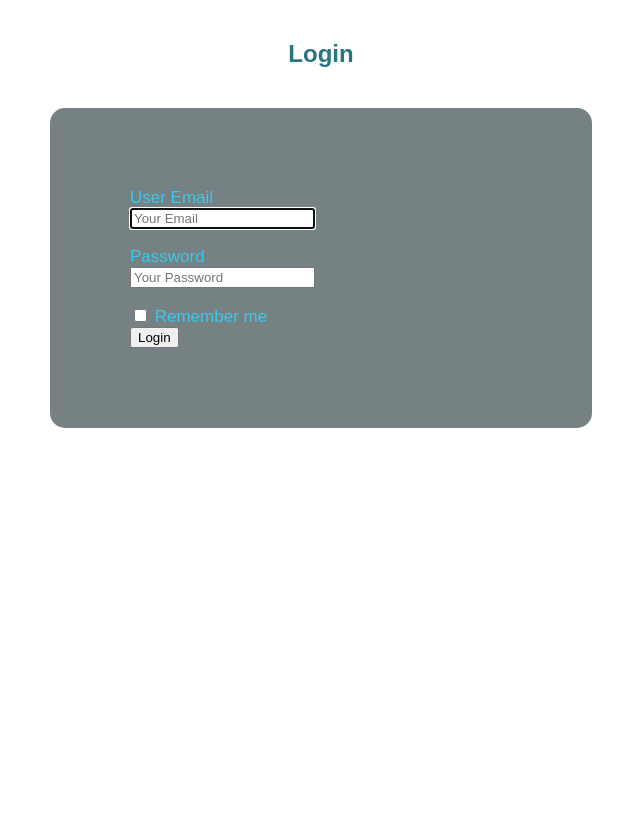
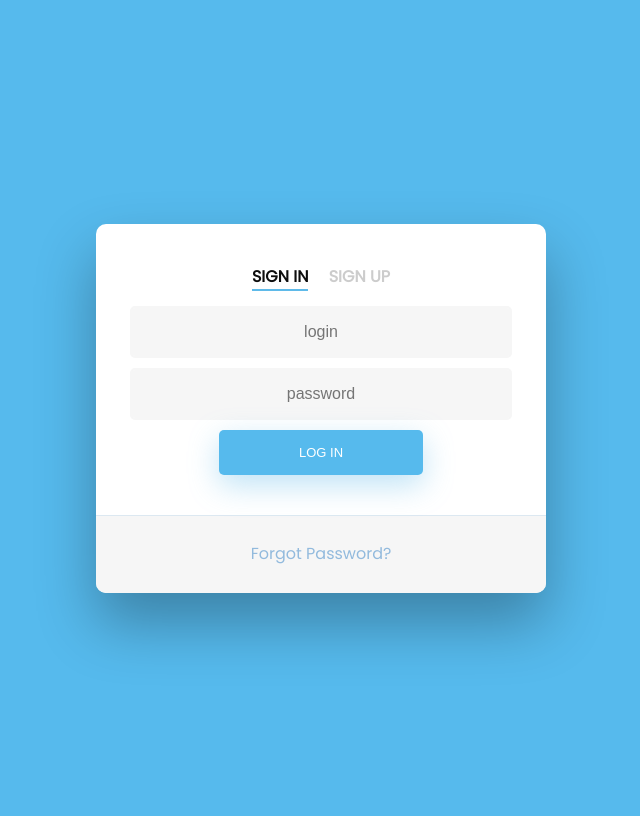
Before and after one commit to Lab-Brat/flask_masque, a Flask app: page /login in a window 1280 px wide. Shown: the whole page, without its empty margins (319-959 px from the left). Before the commit the page ends 428 px from the top, so only its background shows below. Run offline with Flask 2, Linux system fonts and the light colour scheme.

Commit message:
major login screen rewrite

```diff
--- a/static/css/login.css
+++ b/static/css/login.css
@@ -1,62 +1,175 @@
-body
-{
-    margin: 0;
-    padding: 0;
-    font-family: 'Arial';
+@import url('https://fonts.googleapis.com/css?family=Poppins');
+
+/* BASIC */
+html {
+  background-color: #56baed;
 }
 
-.login {
-        width: 382px;
-        overflow: hidden;
-        margin: auto;
-        margin: 20 0 0 450px;
-        padding: 80px;
-        background: #768184;
-        border-radius: 15px ;
+body {
+  font-family: "Poppins", sans-serif;
+  height: 100vh;
+}
+
+a {
+  color: #92badd;
+  display:inline-block;
+  text-decoration: none;
+  font-weight: 400;
 }
 
 h2 {
-    text-align: center;
-    color: #277582;
-    padding: 20px;
+  text-align: center;
+  font-size: 16px;
+  font-weight: 600;
+  text-transform: uppercase;
+  display:inline-block;
+  margin: 40px 8px 10px 8px;
+  color: #cccccc;
 }
 
-label {
-    color: #3ac8eb;
-    font-size: 17px;
+
+/* STRUCTURE */
+.wrapper {
+  display: flex;
+  align-items: center;
+  flex-direction: column;
+  justify-content: center;
+  width: 100%;
+  min-height: 100%;
+  padding: 20px;
 }
 
-#Uname {
-    width: 300px;
-    height: 30px;
-    border: none;
-    border-radius: 3px;
-    padding-left: 8px;
+#formContent {
+  -webkit-border-radius: 10px 10px 10px 10px;
+  border-radius: 10px 10px 10px 10px;
+  background: #fff;
+  padding: 30px;
+  width: 90%;
+  max-width: 450px;
+  position: relative;
+  padding: 0px;
+  -webkit-box-shadow: 0 30px 60px 0 rgba(0,0,0,0.3);
+  box-shadow: 0 30px 60px 0 rgba(0,0,0,0.3);
+  text-align: center;
 }
 
-#Pass {
-    width: 300px;
-    height: 30px;
-    border: none;
-    border-radius: 3px;
-    padding-left: 8px;
+#formFooter {
+  background-color: #f6f6f6;
+  border-top: 1px solid #dce8f1;
+  padding: 25px;
+  text-align: center;
+  -webkit-border-radius: 0 0 10px 10px;
+  border-radius: 0 0 10px 10px;
 }
 
-#log {
-    width: 300px;
-    height: 30px;
-    border: none;
-    border-radius: 17px;
-    padding-left: 7px;
-    color: blue;
+
+/* TABS */
+h2.inactive {
+  color: #cccccc;
 }
 
-span {
-    color: white;
-    font-size: 17px;
+h2.active {
+  color: #0d0d0d;
+  border-bottom: 2px solid #5fbae9;
 }
 
-a {
-    float: right;
-    background-color: grey;
+
+/* FORM TYPOGRAPHY*/
+input[type=button], input[type=submit], input[type=reset]  {
+  background-color: #56baed;
+  border: none;
+  color: white;
+  padding: 15px 80px;
+  text-align: center;
+  text-decoration: none;
+  display: inline-block;
+  text-transform: uppercase;
+  font-size: 13px;
+  -webkit-box-shadow: 0 10px 30px 0 rgba(95,186,233,0.4);
+  box-shadow: 0 10px 30px 0 rgba(95,186,233,0.4);
+  -webkit-border-radius: 5px 5px 5px 5px;
+  border-radius: 5px 5px 5px 5px;
+  margin: 5px 20px 40px 20px;
+  -webkit-transition: all 0.3s ease-in-out;
+  -moz-transition: all 0.3s ease-in-out;
+  -ms-transition: all 0.3s ease-in-out;
+  -o-transition: all 0.3s ease-in-out;
+  transition: all 0.3s ease-in-out;
 }
+
+input[type=button]:hover, input[type=submit]:hover, input[type=reset]:hover  {
+  background-color: #39ace7;
+}
+
+input[type=button]:active, input[type=submit]:active, input[type=reset]:active  {
+  -moz-transform: scale(0.95);
+  -webkit-transform: scale(0.95);
+  -o-transform: scale(0.95);
+  -ms-transform: scale(0.95);
+  transform: scale(0.95);
+}
+
+input[type=text] {
+  background-color: #f6f6f6;
+  border: none;
+  color: #0d0d0d;
+  padding: 15px 32px;
+  text-align: center;
+  text-decoration: none;
+  display: inline-block;
+  font-size: 16px;
+  margin: 5px;
+  width: 85%;
+  border: 2px solid #f6f6f6;
+  -webkit-transition: all 0.5s ease-in-out;
+  -moz-transition: all 0.5s ease-in-out;
+  -ms-transition: all 0.5s ease-in-out;
+  -o-transition: all 0.5s ease-in-out;
+  transition: all 0.5s ease-in-out;
+  -webkit-border-radius: 5px 5px 5px 5px;
+  border-radius: 5px 5px 5px 5px;
+}
+
+input[type=text]:focus {
+  background-color: #fff;
+  border-bottom: 2px solid #5fbae9;
+}
+
+input[type=text]:placeholder {
+  color: #cccccc;
+}
+
+
+/* Simple CSS3 Fade-in Animation */
+.underlineHover:after {
+  display: block;
+  left: 0;
+  bottom: -10px;
+  width: 0;
+  height: 2px;
+  background-color: #56baed;
+  content: "";
+  transition: width 0.2s;
+}
+
+.underlineHover:hover {
+  color: #0d0d0d;
+}
+
+.underlineHover:hover:after{
+  width: 100%;
+}
+
+
+/* OTHERS */
+*:focus {
+    outline: none;
+}
+
+#icon {
+  width:60%;
+}
+
+* {
+  box-sizing: border-box;
+}
--- a/templates/login.html
+++ b/templates/login.html
@@ -9,36 +9,22 @@
 </head>
 
 <body>
-    <h2>Login</h2>
-    <div class="login">
-        {% with messages = get_flashed_messages() %}
-        {% if messages %}
-            <div class="notification is-danger">
-                {{ messages[0] }}
-            </div>
-        {% endif %}
-        {% endwith %}
-        <form method="POST" id="login" action="/login">
-            <section>
-                <label>User Email</label><br>
-                <input type="email" name="email" placeholder="Your Email" autofocus="">
-                <br><br>
-            </section>
+    <div class="wrapper">
+        <div id="formContent">
+          <h2 class="active"> Sign In </h2>
+          <h2 class="inactive underlineHover">Sign Up </h2>
 
-            <section>
-                <label>Password</label><br>
-                <input type="password" name="password" placeholder="Your Password">
-                <br><br>
-            </section>
+          <form method="POST" id="login" action="/login">
+            <input type="text" id="email" name="email" placeholder="login">
+            <input type="text" id="password" name="password" placeholder="password">
+            <input type="submit" value="Log In">
+          </form>
 
-            <section>
-                <label>
-                    <input type="checkbox" name="remember">
-                    Remember me
-                </label>
-            </section>
-            <button>Login</button>
-        </form>
-    </div>
+          <div id="formFooter">
+            <a class="underlineHover" href="#">Forgot Password?</a>
+          </div>
+
+        </div>
+      </div>
 </body>
 </html>
```
